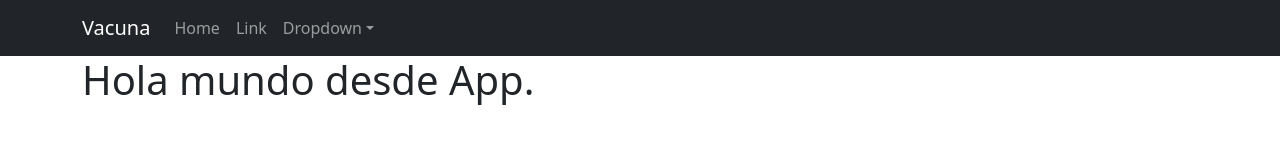
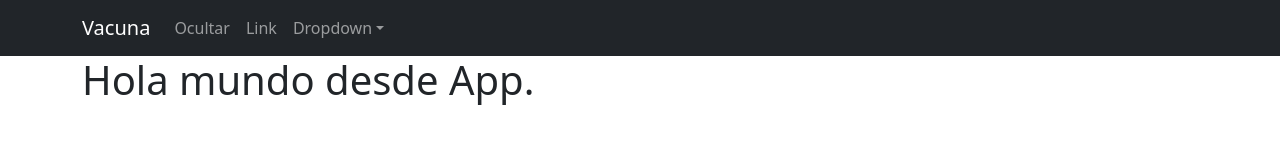
Before and after one commit to albertraza/vacuna-app, a React (Create React App) app: page / in a window 1280 px wide. Shown: the top 160 px of the page. Built offline with nearby package versions, Linux system fonts and the light colour scheme; no server answers.

Commit message:
add use effect examples

```diff
--- a/src/components/layout/AppNavbar.js
+++ b/src/components/layout/AppNavbar.js
@@ -1,14 +1,54 @@
-import React from 'react';
+import React, { useEffect, useState } from 'react';
 import { Navbar, Container, Nav, NavDropdown } from 'react-bootstrap';
+import axios from 'axios';
 export default function AppNavbar () {
+    const [ usuario, setUsuario ] = useState();
+    const [ showButton, setShowButton ] = useState();
+
+    useEffect( () => {
+        console.log( 'Se renderizo' );
+
+        return () => {
+            console.log( 'se destruyo' )
+        }
+    } )
+
+    useEffect( () => {
+        async function getGitHubUser ( userName ) {
+            const { data } = await axios.get( `https://api.github.com/users/${ userName }` );
+            setUsuario( data );
+        }
+
+        getGitHubUser( 'ventucles' );
+
+    }, [] );
+
+    // useEffect( () => {
+    //     console.log( 'cambio el boton' );
+
+
+    //     return () => {
+    //         console.log( 'se muriooooooooooooooo' );
+    //     }
+    // }, [ showButton ] );
+
     return (
+        <>
+            {
+                !showButton && (
                     <Navbar bg="dark" expand="lg" variant="dark">
                         <Container>
                             <Navbar.Brand href="#home">Vacuna</Navbar.Brand>
                             <Navbar.Toggle aria-controls="basic-navbar-nav" />
                             <Navbar.Collapse id="basic-navbar-nav">
                                 <Nav className="me-auto">
-                        <Nav.Link href="#home">Home</Nav.Link>
+                                    <Nav.Link
+                                        onClick={ () => setShowButton( state => !state ) }
+                                    >
+                                        {
+                                            showButton ? 'Mostrar' : 'Ocultar'
+                                        }
+                                    </Nav.Link>
                                     <Nav.Link href="#link">Link</Nav.Link>
                                     <NavDropdown title="Dropdown" id="basic-nav-dropdown">
                                         <NavDropdown.Item href="#action/3.1">Action</NavDropdown.Item>
@@ -17,9 +57,18 @@ export default function AppNavbar () {
                                         <NavDropdown.Divider />
                                         <NavDropdown.Item href="#action/3.4">Separated link</NavDropdown.Item>
                                     </NavDropdown>
+                                    {
+                                        usuario && <Nav.Link> { usuario.name } </Nav.Link>
+                                    }
+                                    {
+                                        showButton && <button className='btn btn-warning'>Mi boton</button>
+                                    }
                                 </Nav>
                             </Navbar.Collapse>
                         </Container>
                     </Navbar>
+                )
+            }
+        </>
     );
 }
```
Lines whose indentation alone changed are shown as unchanged.
